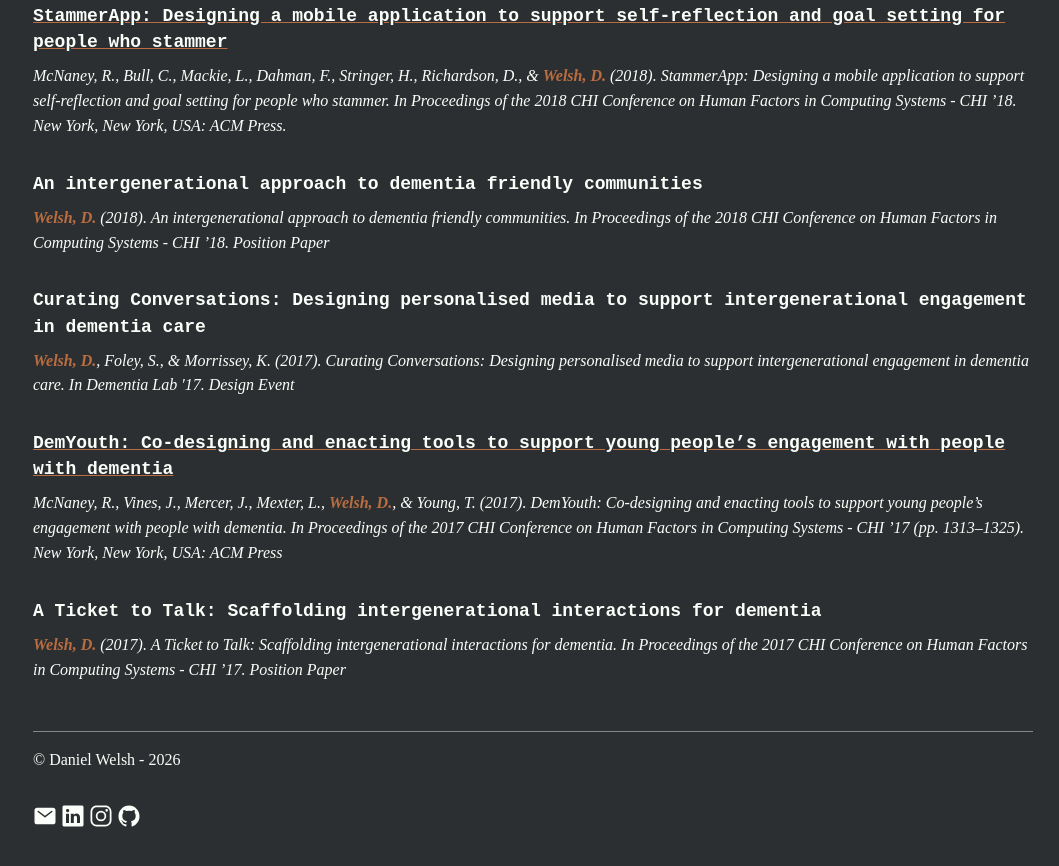
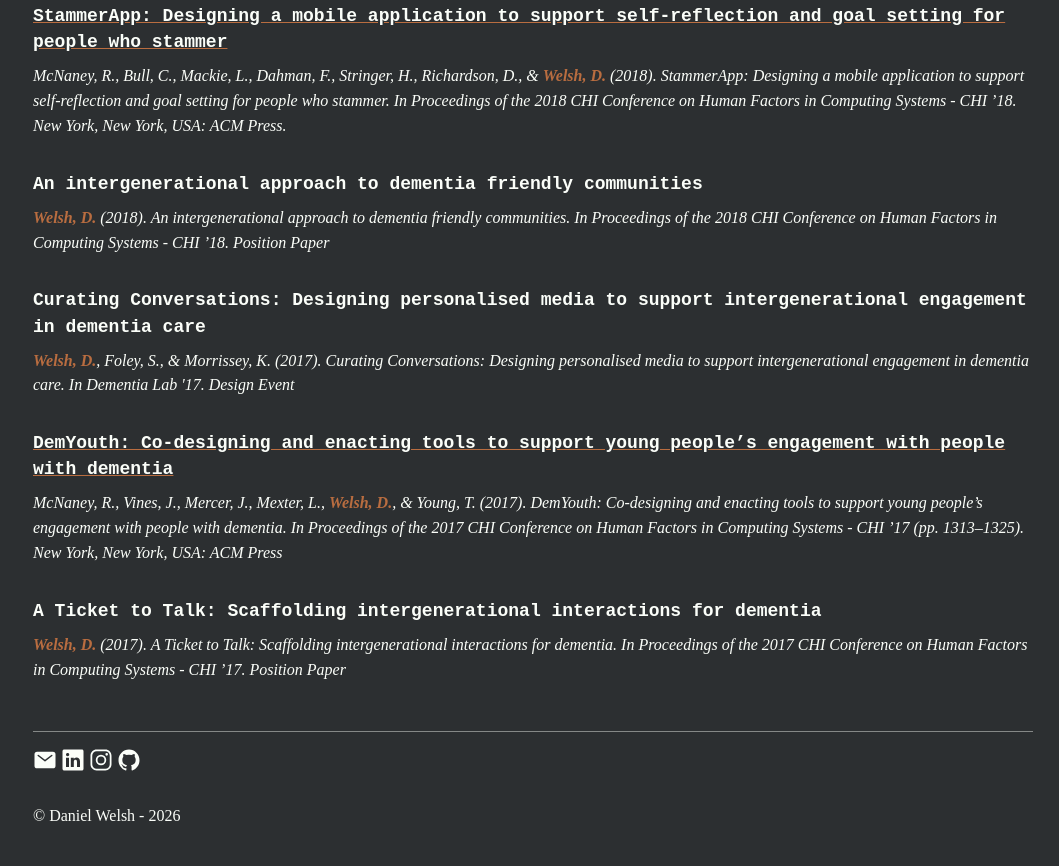
Before and after one commit to wel-shy/daniel-welsh, a Gatsby site: page / in a window 1280 px wide. Shown: the part 3070-3936 px from the top of the page, without its empty margins (107-1166 px from the left). Built offline with nearby package versions, Linux system fonts and the light colour scheme; Gatsby itself is replaced by a stand-in of ours.

Commit message:
cleaning up footer

```diff
--- a/src/components/Footer/Footer.tsx
+++ b/src/components/Footer/Footer.tsx
@@ -6,8 +6,8 @@
   return (
     <Box component="footer">
       <Divider my="md" />
-      <Text mb="2em">&copy; Daniel Welsh - {new Date().getFullYear()}</Text>
       <SocialLinks />
+      <Text my="2em">&copy; Daniel Welsh - {new Date().getFullYear()}</Text>
     </Box>
   );
 };
```
